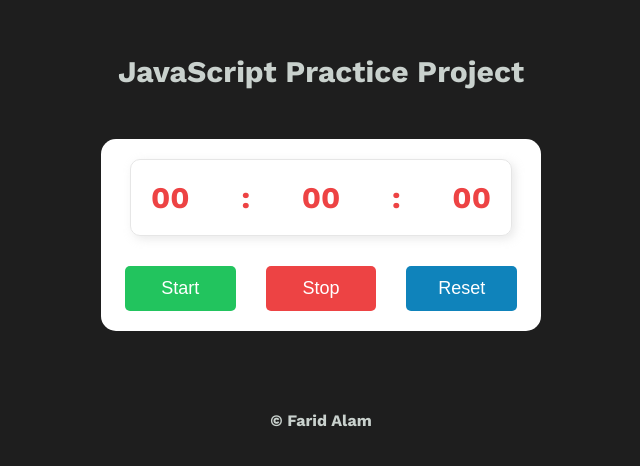
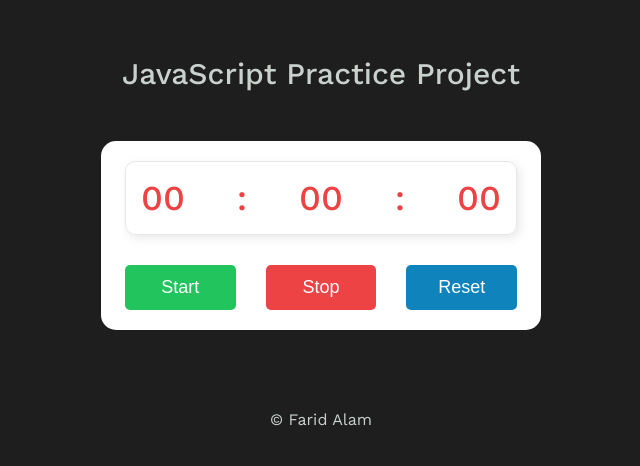
Before and after one commit to faridalam61/express-boilerplate, a plain HTML site: page index.html in a window 1280 px wide. Shown: the part 168-634 px from the top of the page, without its empty margins (319-959 px from the left). Drawn offline with nearby package versions, Linux system fonts and the light colour scheme.

Commit message:
UI updated

```diff
--- a/styles.css
+++ b/styles.css
@@ -17,6 +17,7 @@ body{
     color: #C9D1CD;
     margin-bottom: 50px;
     text-align: center;
+    font-weight: 500;
 }
 /* Main container */
 .container{
@@ -35,8 +36,8 @@ body{
     border: 1px solid #dededebe;
     box-shadow: 3px 3px 10px #dededeac;
     border-radius: 10px;
-    width: 85%;
-    padding: 20px;
+    width: 90%;
+    padding: 15px;
     /* padding: 20px; */
     margin-bottom: 30px;
     display: flex;
@@ -44,9 +45,12 @@ body{
 }
 
 /* Time counter */
-.time{font-weight: bold;
-    font-size: 30px;
-    color:#ED4344;}
+.time{
+    font-weight: bold;
+    font-size: 35px;
+    color:#ED4344;
+    font-weight: 500;
+}
 /* Buttons Styles */
 .buttons{
     display: grid;
@@ -77,6 +81,7 @@ background:#ED4344;
     font-size: 16px;
     color: #C9D1CD;
     margin: 80px 0 20px;
+    font-weight: 400;
 }
 @media screen and (max-width:577px) {
     .container{
```
